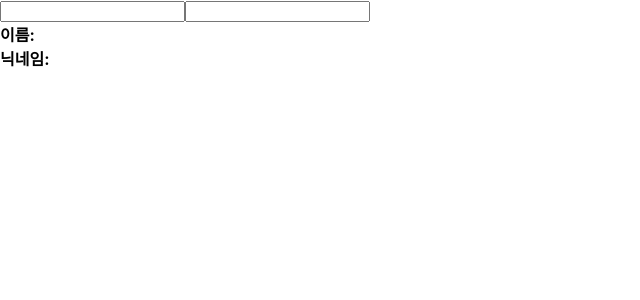
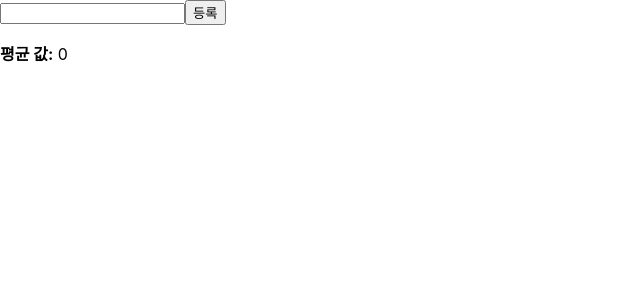
Before and after one commit to choiminjun94/react-hooks-study, a React (Create React App) app: page / in a window 1280 px wide. Shown: the top 300 px of the page, without its empty margins (0-640 px from the left). Built offline with nearby package versions, Linux system fonts and the light colour scheme.

Commit message:
1207|useMemo-useState와useMemo 비교

```diff
--- a/src/App.js
+++ b/src/App.js
@@ -4,6 +4,7 @@
 import Info2 from "./components/Info2";
 import Info3 from "./components/Info3";
 import Counter2 from "./components/Counter2";
+import Average from "./components/Average";
 
 function App() {
   return (
@@ -11,8 +12,9 @@
       {/* <Counter /> */}
       {/* <Info /> */}
       {/* <Info2/> */}
-      <Info3/>
+      {/* <Info3/> */}
       {/* <Counter2 /> */}
+      <Average/>
     </>
   );
 }
--- /dev/null
+++ b/src/components/Average.js
@@ -0,0 +1,87 @@
+// import React, { useState } from 'react';
+
+// const getAverage = numbers => {
+//   console.log('평균값 계산중..');
+//   if (numbers.length === 0) return 0;
+//   const sum = numbers.reduce((a, b) => a + b);
+//   return sum / numbers.length;
+// };
+
+// const Average = () => {
+//   const [list, setList] = useState([]);
+//   const [number, setNumber] = useState('');
+
+//   const onChange = e => {
+//     setNumber(e.target.value);
+//   };
+//   const onInsert = e => {
+//     const nextList = list.concat(parseInt(number));
+//     setList(nextList);
+//     setNumber('');
+//   };
+
+//   return (
+//     <div>
+//       <input value={number} onChange={onChange} />
+//       <button onClick={onInsert}>등록</button>
+//       <ul>
+//         {list.map((value, index) => (
+//           <li key={index}>{value}</li>
+//         ))}
+//       </ul>
+//       <div>
+//         <b>평균 값:</b> {getAverage(list)}
+//       </div>
+//     </div>
+//   );
+// };
+
+// export default Average;
+
+// 평균 값은 잘 보여지고 있는데, 숫자를 등록할 때뿐만 아니라 인풋 내용이 수정 될 때도 우리가 만든 getAverage 함수가 호출되고 있는것을 확인 할 수 있습니다.
+// 인풋 내용이 바뀔 땐 평균 값을 다시 계산 할 필요가 없는데, 이렇게 렌더링 할 때마다 계산을 하는 것은 낭비
+
+import React, { useState, useMemo } from 'react';
+
+const getAverage = numbers => {
+  console.log('평균값 계산중..');
+  if (numbers.length === 0) return 0;
+  const sum = numbers.reduce((a, b) => a + b);
+  return sum / numbers.length;
+};
+
+const Average = () => {
+  const [list, setList] = useState([]);
+  const [number, setNumber] = useState('');
+
+  const onChange = e => {
+    setNumber(e.target.value);
+  };
+  const onInsert = e => {
+    const nextList = list.concat(parseInt(number));
+    setList(nextList);
+    setNumber('');
+  };
+
+  const avg = useMemo(() => getAverage(list), [list]);
+
+  return (
+    <div>
+      <input value={number} onChange={onChange} />
+      <button onClick={onInsert}>등록</button>
+      <ul>
+        {list.map((value, index) => (
+          <li key={index}>{value}</li>
+        ))}
+      </ul>
+      <div>
+        <b>평균 값:</b> {avg}
+      </div>
+    </div>
+  );
+};
+
+export default Average;
+
+// useMemo Hook 을 사용하면 이러한 작업을 최적화 할 수 있습니다.
+// 렌더링 하는 과정에서 특정 값이 바뀌었을 때만 연산을 실행하고 만약에 원하는 값이 바뀐 것이 아니라면 이전에 연산했던 결과를 다시 사용하는 방식
```
Also changed, not shown: 1 other file (tests, documents, lock files or other folders).
